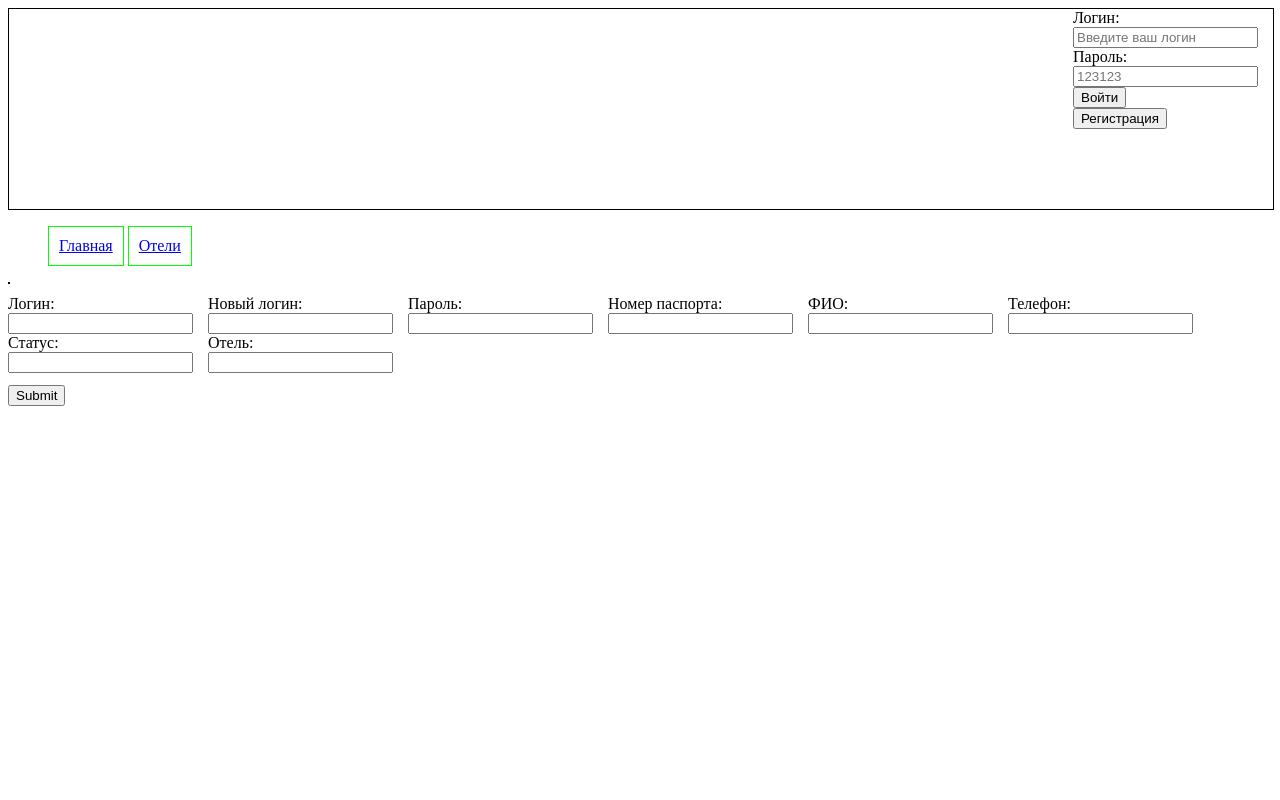
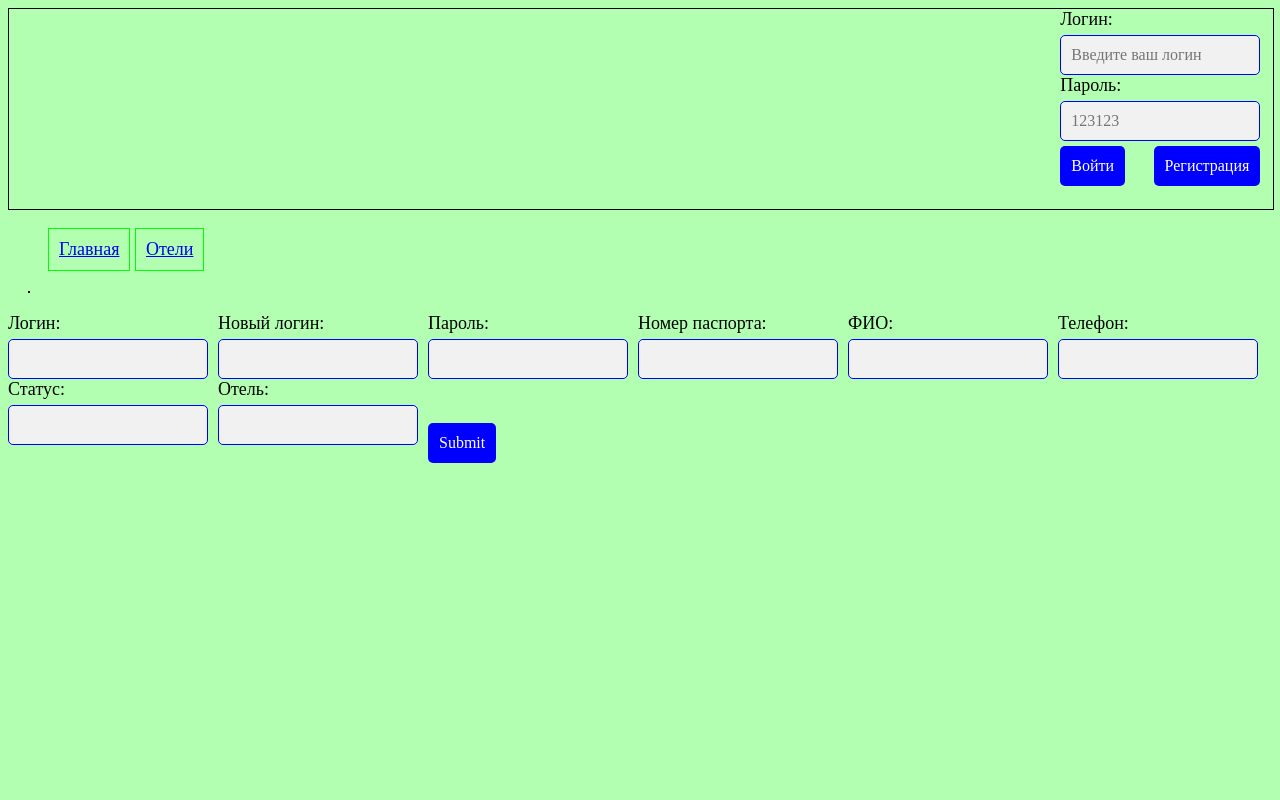
Before and after one commit to Airatl/diplom, a PHP site: page /i_admin.php in a window 1280 px wide. Run offline with PHP 8.4, Linux system fonts and the light colour scheme; data that the repository does not hold is empty.

Commit message:
Add files via upload

```diff
--- a/hotelbooking/part_header.php
+++ b/hotelbooking/part_header.php
@@ -3,16 +3,22 @@
 <?php include_once "auth_con.php"?>
 </head>
 <div class = "h">
-
+<?
+if (!array_keys($_POST))
+{
+echo '
 <div class = "log"><form action="auth_log.php" method="post">
 
 <label>Логин:</label><br>	<input type="text" name="name" placeholder="Введите ваш логин"><br>
 <label>Пароль:</label><br>	<input type="password" name="password" placeholder="123123"><br>
 
-<input type="submit" name="submit" value="Войти"><br>
+<input type="submit" name="submit" value="Войти">
 <button formaction="auth_reg.php">Регистрация</button>
 
-</form>
-</div>
+</form></div>';
+}
+else
+	echo "<from style='float:right'align='right'>Логин:<br>".$_POST['name']."</from>";
+?>
 </div>
 </head>
--- a/hotelbooking/s.css
+++ b/hotelbooking/s.css
@@ -1,6 +1,13 @@
+*{
+	font-family:times_new_roman;
+	font-size:18px
+}
+body{
+	background-color: rgba(0, 255, 0, .3);}
 div.h{
-	width: 100%;
+	width: 99%;
 	height:200px;
+	padding-right:1%;
 	border: 1px solid black;
 }
 div.log{
@@ -28,33 +35,88 @@ div.l{
 	display:inline-block;
 	float:left;
 	padding:1%;
-	border: 1px solid black;}
-table{
 	border: 1px solid black;
-	margin-bottom:11px;
-}
-td{
-	border: 1px solid #77ccCC;
-}
-th{
-	border: 1px solid #77ccCC;
-}
+	}
 div.col{
-	width: 200px;
+	width: 210px;
 	height:auto;
 	display:inline-block;
 	float:left;
 }
-/*div.coll{
-	width: 100%;
-	height:auto;
-	display:inline-block;
-	border: 1px solid #00ff00
-}*/
-ul.hr {
-   }
+
+
+
+table{
+	background-color: rgba(255, 255, 255);
+	border: 1px solid black;
+	margin:20px;
+}
+td{
+	border: 1px solid #77cccc;
+}
+th{
+	border: 1px solid #77cccc;
+}
 ul.lil li {
 	padding: 10px;
     display: inline-block;
 	border: 1px solid #00ff00;
    }
+ .autocomplete {
+  position: relative;
+}
+
+
+
+input {
+  border: 1px solid transparent;
+  background-color: #f1f1f1;
+  padding: 10px;
+  font-size: 16px;
+  margin-top:5px;
+  border-radius: 5px;
+}
+input[type=text] {
+  width: 200px;
+  border: 1px solid #0000ff;
+}
+input[type=password] {
+  width: 200px;
+  border: 1px solid #0000ff;
+}
+input[type=submit] {
+  background-color: #0000ff;
+  color: #fff;
+  cursor: pointer;
+
+}
+button{
+float:right;background-color: #0000ff;color: #fff;cursor: pointer;border: 1px solid transparent;padding: 10px;font-size: 16px;border-radius: 5px;
+  margin-top:5px;
+}
+
+
+
+.autocomplete-items {
+  position: absolute;
+  border: 1px solid #d4d4d4;
+  border-bottom: none;
+  border-top: none;
+  z-index: 99;
+  top: 100%;
+  left: 0;
+  right: 0;
+}
+.autocomplete-items div {
+  padding: 10px;
+  cursor: pointer;
+  background-color: #fff;
+  border-bottom: 1px solid #d4d4d4;
+}
+.autocomplete-items div:hover {
+  background-color: #e9e9e9;
+}
+.autocomplete-active {
+  background-color: DodgerBlue !important;
+  color: #ffffff;
+}
```
Also changed, not shown: hotelbooking/admin_main.php (added, +7 -0 lines), hotelbooking/admin_red.php (added, +40 -0 lines), hotelbooking/auth_log.php (+6 -2 lines), hotelbooking/query_red.php (+17 -15 lines), hotelbooking/auth_con.php (line endings or trailing spaces), hotelbooking/auth_reg.php (line endings or trailing spaces), hotelbooking/chek.php (line endings or trailing spaces), hotelbooking/i_hotel.php (line endings or trailing spaces), hotelbooking/index.php (line endings or trailing spaces), hotelbooking/part_content.php (line endings or trailing spaces), hotelbooking/part_footer.php (line endings or trailing spaces), hotelbooking/part_leftmenu.php (line endings or trailing spaces), hotelbooking/part_main.php (line endings or trailing spaces), hotelbooking/query_reg.php (line endings or trailing spaces), 1 more files.
